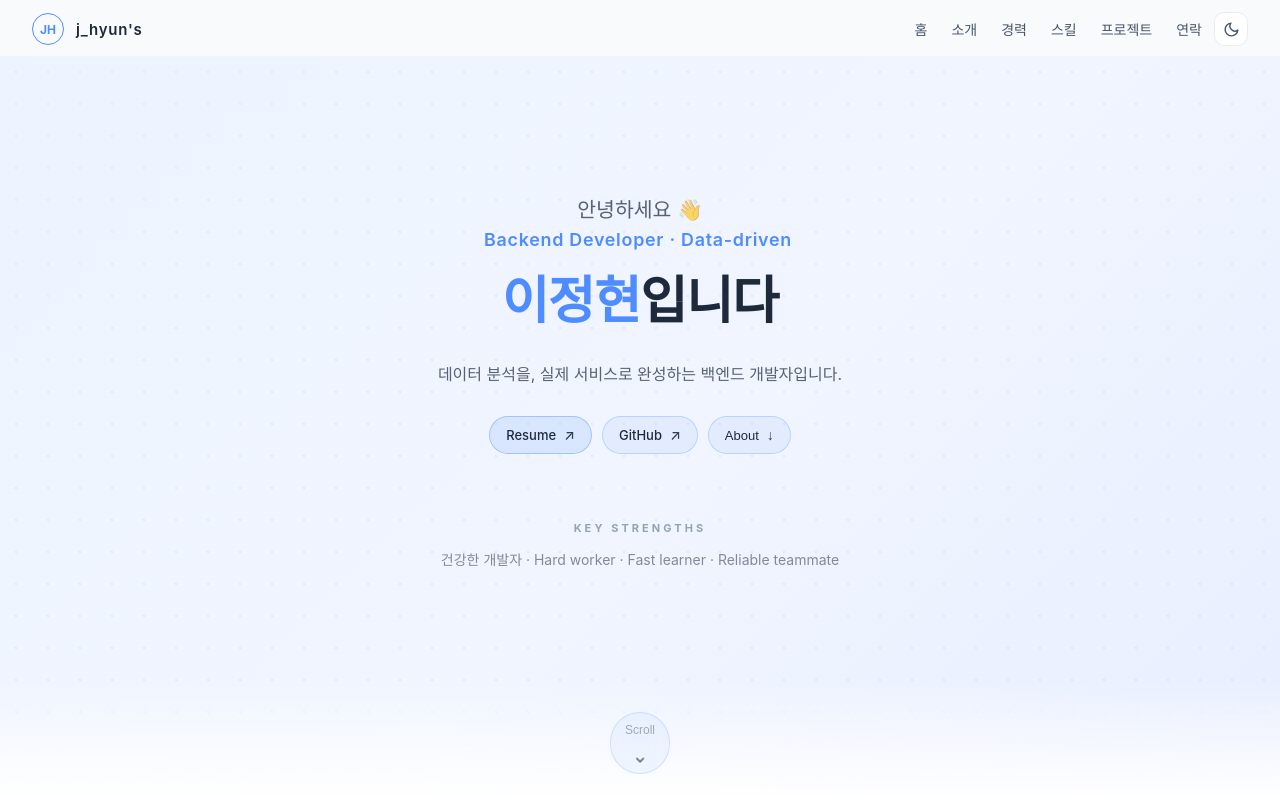
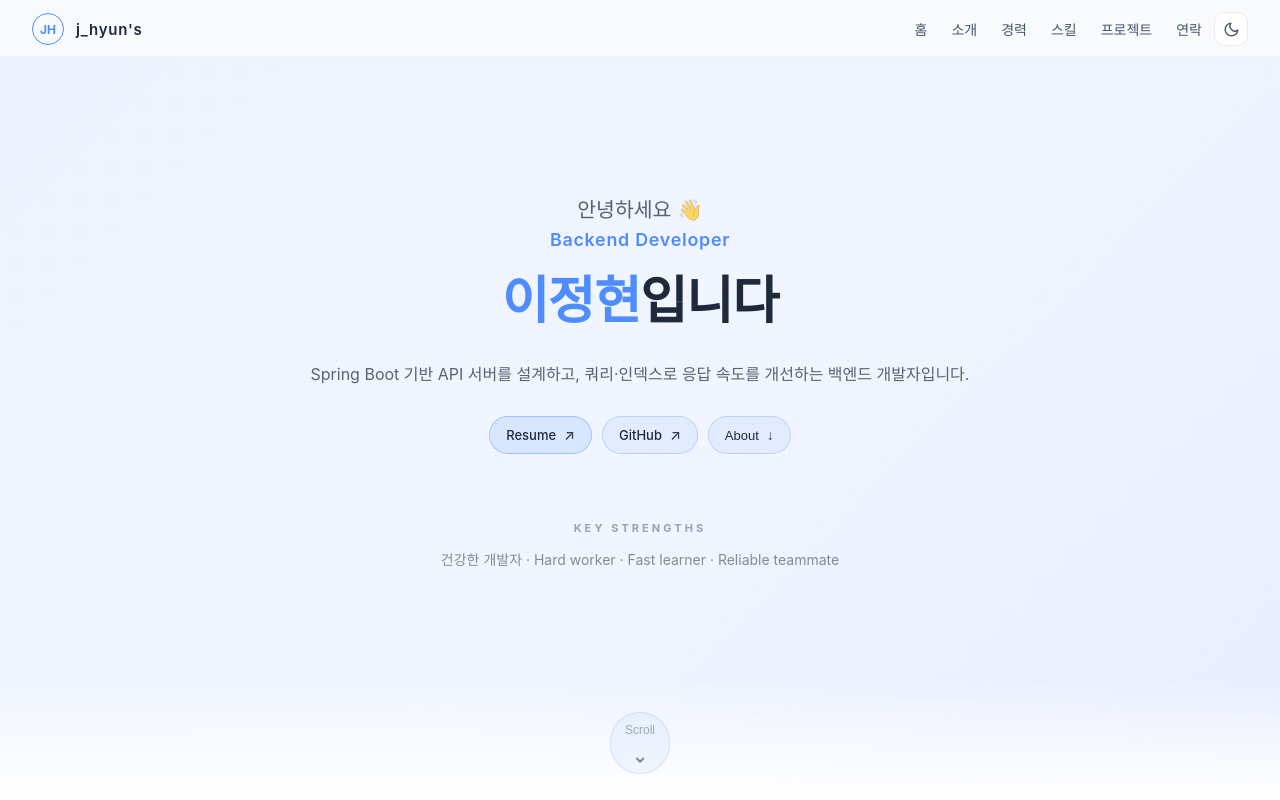
Before and after one commit to jhyungit/jhyungit.github.io, a React (Vite) app: page / in a window 1280 px wide. Shown: the top 800 px of the page. Built offline with nearby package versions, Linux system fonts and the light colour scheme; a web font is replaced by a local one.

Commit message:
fix: rebase에서 유실된 Hero 섹션 복구 — 포지셔닝 문구·타이핑 애니메이션 제거

```diff
--- a/src/sections/Home/HomeSection.jsx
+++ b/src/sections/Home/HomeSection.jsx
@@ -2,10 +2,8 @@
 import "../../App.css";
 import "./HomeSection.css";
 import resumePdf from "../../data/이정현_CV.pdf";
-import { useTyping } from "../../hooks/useTyping";
 
 function HomeSection() {
-  const [typedRole, roleDone] = useTyping("Backend Developer · Data-driven", { delay: 50, speed: 60 });
   const scrollToSection = (id) => {
     const el = document.getElementById(id);
     if (!el) return;
@@ -17,17 +15,14 @@ function HomeSection() {
       <main className="hero-main">
         <div className="hero-greeting">
           <p className="hero-hi">안녕하세요 👋</p>
-          <p className="hero-role-label">
-            {typedRole}
-            <span className={`hero-cursor${roleDone ? ' hero-cursor--done' : ''}`} aria-hidden="true" />
-          </p>
+          <p className="hero-role-label">Backend Developer</p>
           <h1 className="hero-headline">
             <span className="highlight-name">이정현</span>입니다
           </h1>
         </div>
 
         <p className="hero-value">
-          데이터 분석을, 실제 서비스로 완성하는 백엔드 개발자입니다.
+          Spring Boot 기반 API 서버를 설계하고, 쿼리·인덱스로 응답 속도를 개선하는 백엔드 개발자입니다.
         </p>
 
         {/* CTA: Resume(주) > GitHub > About */}
```
